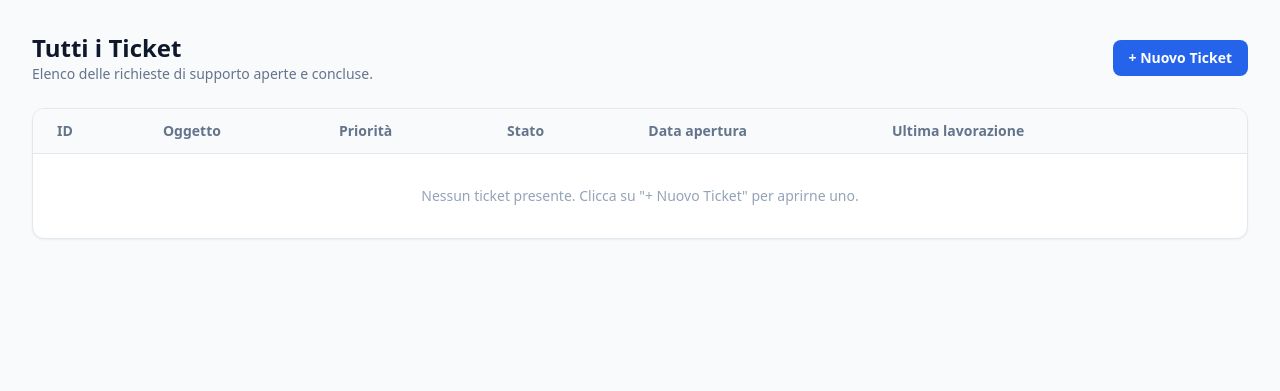
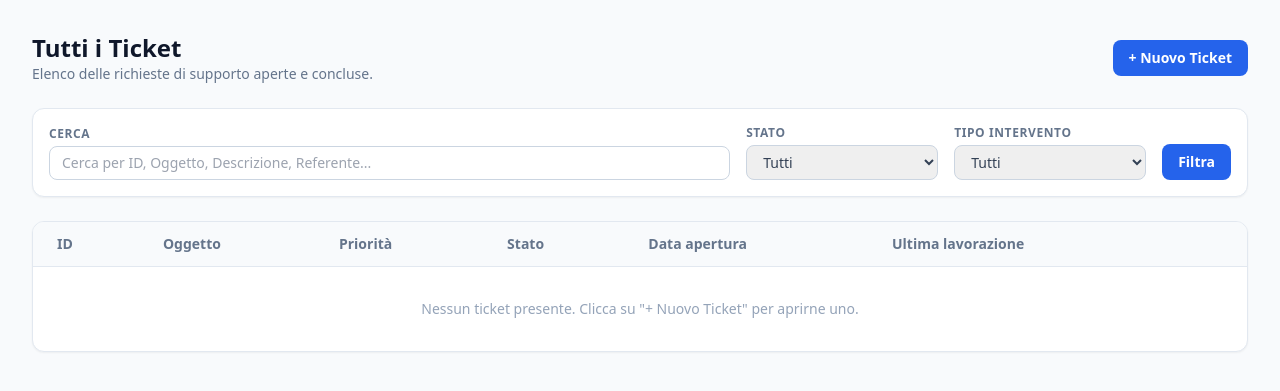
Before and after one commit to cdminer77/ticket, a Django app: page /dashboard/ in a window 1280 px wide. Shown: the part 65-456 px from the top of the page. Run offline with Django 5.2, Linux system fonts and the light colour scheme; the visitor is signed in with stand-in values (Sample User, id 1); data that the repository does not hold is empty; some libraries are stand-ins or nearby versions.

Commit message:
Aggiunti filtri di ricerca e colonna (Stato, Tipo) nella dashboard

```diff
--- /dev/null
+++ b/desktop.ini
@@ -0,0 +1,6 @@
+[.ShellClassInfo]
+IconResource=C:\Windows\System32\SHELL32.dll,13
+[ViewState]
+Mode=
+Vid=
+FolderType=StorageProviderGeneric
--- a/tickets/templates/tickets/dashboard.html
+++ b/tickets/templates/tickets/dashboard.html
@@ -41,6 +41,45 @@
                 + Nuovo Ticket
             </a>
         </div>
+
+        <!-- Filtri di ricerca -->
+        <form method="GET" class="bg-white border border-slate-200 rounded-xl p-4 mb-6 shadow-sm flex flex-col md:flex-row gap-4 items-end">
+            <div class="flex-1 w-full">
+                <label for="filter_q" class="block text-xs font-semibold text-slate-500 uppercase tracking-wider mb-1">Cerca</label>
+                <input id="filter_q" type="text" name="q" value="{{ q }}" placeholder="Cerca per ID, Oggetto, Descrizione, Referente..." class="w-full border border-slate-300 rounded-lg px-3 py-1.5 text-sm focus:outline-none focus:ring-2 focus:ring-blue-500 text-slate-700">
+            </div>
+
+            <div class="w-full md:w-48">
+                <label for="filter_status" class="block text-xs font-semibold text-slate-500 uppercase tracking-wider mb-1">Stato</label>
+                <select id="filter_status" name="status" class="w-full border border-slate-300 rounded-lg px-3 py-1.5 text-sm focus:outline-none focus:ring-2 focus:ring-blue-500 text-slate-700">
+                    <option value="">Tutti</option>
+                    {% for value, name in status_choices %}
+                        <option value="{{ value }}" {% if selected_status == value %}selected{% endif %}>{{ name }}</option>
+                    {% endfor %}
+                </select>
+            </div>
+
+            <div class="w-full md:w-48">
+                <label for="filter_tipo" class="block text-xs font-semibold text-slate-500 uppercase tracking-wider mb-1">Tipo Intervento</label>
+                <select id="filter_tipo" name="tipo_intervento" class="w-full border border-slate-300 rounded-lg px-3 py-1.5 text-sm focus:outline-none focus:ring-2 focus:ring-blue-500 text-slate-700">
+                    <option value="">Tutti</option>
+                    {% for value, name in tipo_choices %}
+                        <option value="{{ value }}" {% if selected_tipo == value %}selected{% endif %}>{{ name }}</option>
+                    {% endfor %}
+                </select>
+            </div>
+
+            <div class="flex gap-2 w-full md:w-auto">
+                <button type="submit" class="flex-1 md:flex-none bg-blue-600 hover:bg-blue-500 text-white font-semibold px-4 py-2 rounded-lg text-sm transition">
+                    Filtra
+                </button>
+                {% if q or selected_status or selected_tipo %}
+                    <a href="{% url 'dashboard' %}" class="flex-1 md:flex-none text-center bg-slate-100 hover:bg-slate-200 text-slate-700 font-semibold px-4 py-2 rounded-lg text-sm transition">
+                        Reset
+                    </a>
+                {% endif %}
+            </div>
+        </form>
 
         <div class="bg-white border border-slate-200 rounded-xl overflow-hidden shadow-sm">
             <table class="min-w-full divide-y divide-slate-200 text-left text-sm">
@@ -112,11 +151,11 @@
         {% if tickets.paginator.num_pages > 1 %}
             <div class="mt-6 flex justify-center items-center gap-4 text-sm">
                 {% if tickets.has_previous %}
-                    <a href="?page={{ tickets.previous_page_number }}" class="text-blue-600 hover:text-blue-800 font-medium">← Precedente</a>
+                    <a href="?page={{ tickets.previous_page_number }}{% if q %}&q={{ q }}{% endif %}{% if selected_status %}&status={{ selected_status }}{% endif %}{% if selected_tipo %}&tipo_intervento={{ selected_tipo }}{% endif %}" class="text-blue-600 hover:text-blue-800 font-medium">← Precedente</a>
                 {% endif %}
                 <span class="text-slate-500">Pagina {{ tickets.number }} di {{ tickets.paginator.num_pages }}</span>
                 {% if tickets.has_next %}
-                    <a href="?page={{ tickets.next_page_number }}" class="text-blue-600 hover:text-blue-800 font-medium">Successiva →</a>
+                    <a href="?page={{ tickets.next_page_number }}{% if q %}&q={{ q }}{% endif %}{% if selected_status %}&status={{ selected_status }}{% endif %}{% if selected_tipo %}&tipo_intervento={{ selected_tipo }}{% endif %}" class="text-blue-600 hover:text-blue-800 font-medium">Successiva →</a>
                 {% endif %}
             </div>
         {% endif %}
--- a/tickets/views.py
+++ b/tickets/views.py
@@ -5,6 +5,7 @@ from django.contrib.admin.views.decorators import staff_member_required
 from django.contrib import messages
 from django.core.paginator import Paginator
 from django.utils import timezone
+from django.db.models import Q
 from .models import Ticket, TicketUpdate
 from .forms import TicketForm, TicketStatusForm, CustomerRegistrationForm
 from . import emails
@@ -103,11 +104,38 @@ def dashboard(request):
     else:
         tickets_qs = Ticket.objects.filter(created_by=request.user)
 
+    # Leggi i parametri di filtraggio
+    q = request.GET.get('q', '').strip()
+    status_filter = request.GET.get('status', '').strip()
+    tipo_filter = request.GET.get('tipo_intervento', '').strip()
+
+    # Applica i filtri
+    if q:
+        tickets_qs = tickets_qs.filter(
+            Q(id__icontains=q.replace('#', '')) |
+            Q(title__icontains=q) |
+            Q(description__icontains=q) |
+            Q(referente__icontains=q)
+        )
+
+    if status_filter:
+        tickets_qs = tickets_qs.filter(status=status_filter)
+
+    if tipo_filter:
+        tickets_qs = tickets_qs.filter(tipo_intervento=tipo_filter)
+
     paginator = Paginator(tickets_qs, TICKETS_PER_PAGE)
     page_number = request.GET.get('page')
     tickets = paginator.get_page(page_number)
 
-    return render(request, 'tickets/dashboard.html', {'tickets': tickets})
+    return render(request, 'tickets/dashboard.html', {
+        'tickets': tickets,
+        'q': q,
+        'selected_status': status_filter,
+        'selected_tipo': tipo_filter,
+        'status_choices': Ticket.STATUS_CHOICES,
+        'tipo_choices': Ticket.TIPO_INTERVENTO_CHOICES,
+    })
 
 
 @login_required
```
Also changed, not shown: tickets/tests.py (+36 -0 lines).
